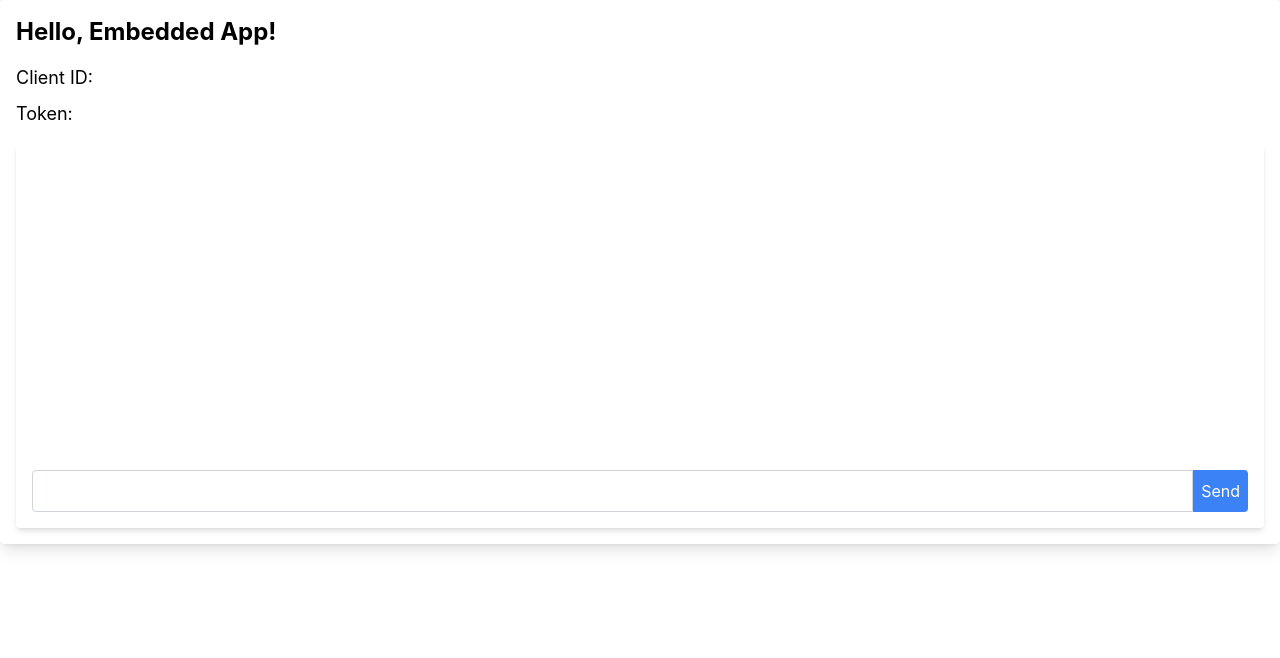
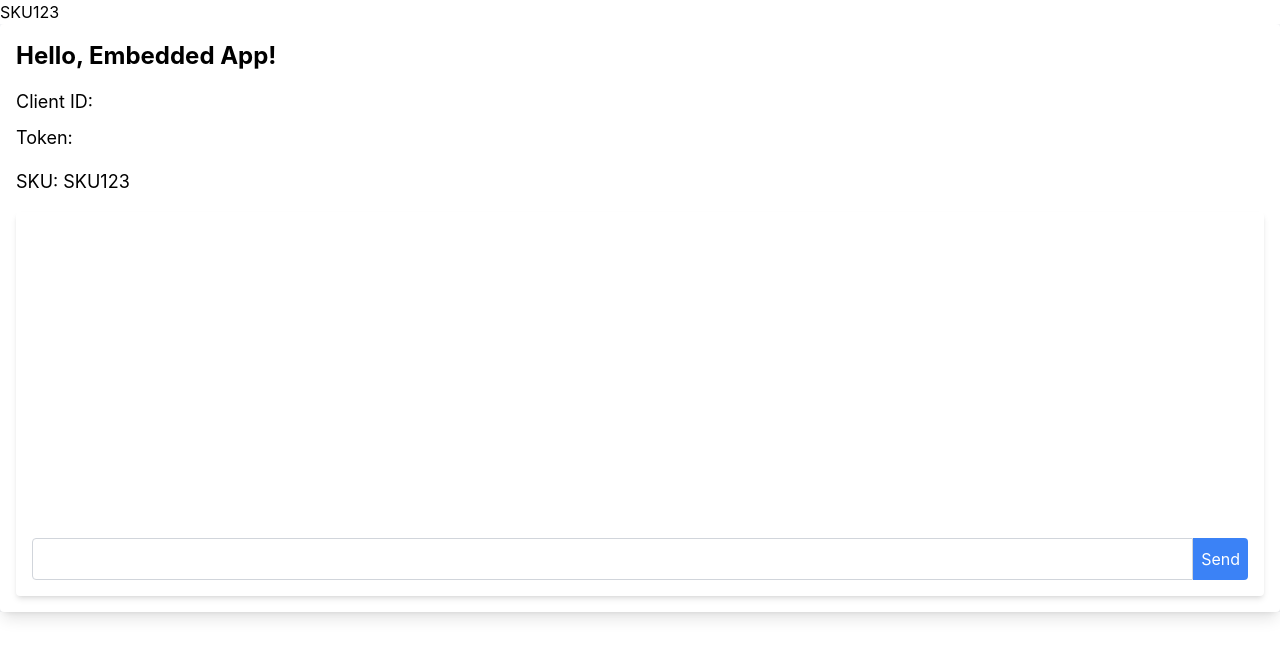
Before and after one commit to yvipinaxioned/React-Embed-App, a React (Create React App) app: page / in a window 1280 px wide. Shown: the top 658 px of the page. Built offline with nearby package versions, Linux system fonts and the light colour scheme.

Commit message:
read data from parent

```diff
--- a/public/index.html
+++ b/public/index.html
@@ -28,6 +28,7 @@
   </head>
   <body>
     <noscript>You need to enable JavaScript to run this app.</noscript>
+    <div id="sku">SKU123</div>
     <div id="my-embed-app-react-root"></div>
     <!--
       This HTML file is a template.
--- a/src/App.tsx
+++ b/src/App.tsx
@@ -9,12 +9,16 @@ interface AppProps {
 }
 
 const App: React.FC<AppProps> = ({ config }) => {
+  // get sku from the dom id sku
+  const sku = document.getElementById('sku')?.textContent;
+  console.log(sku);
   return (
     <div className="bg-gray-100">
       <div className="container mx-auto p-4 bg-white shadow-lg rounded">
         <h1 className="text-2xl font-bold mb-4">Hello, Embedded App!</h1>
         <p className="text-lg mb-2">Client ID: {config.clientId}</p>
         <p className="text-lg mb-4">Token: {config.token}</p>
+        <p className="text-lg mb-4">SKU: {sku}</p>
         <Chatbot />
       </div>
     </div>
```
